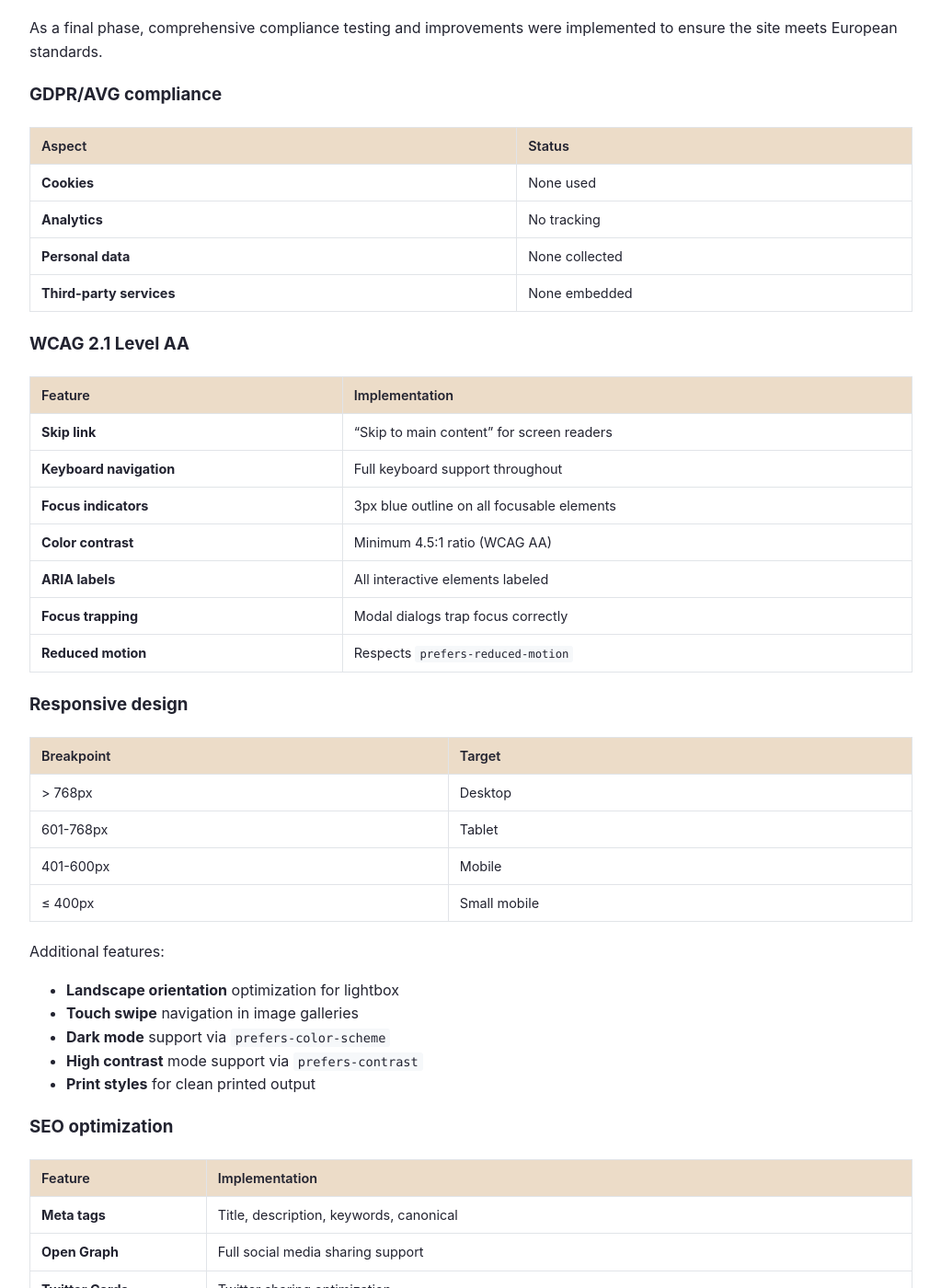
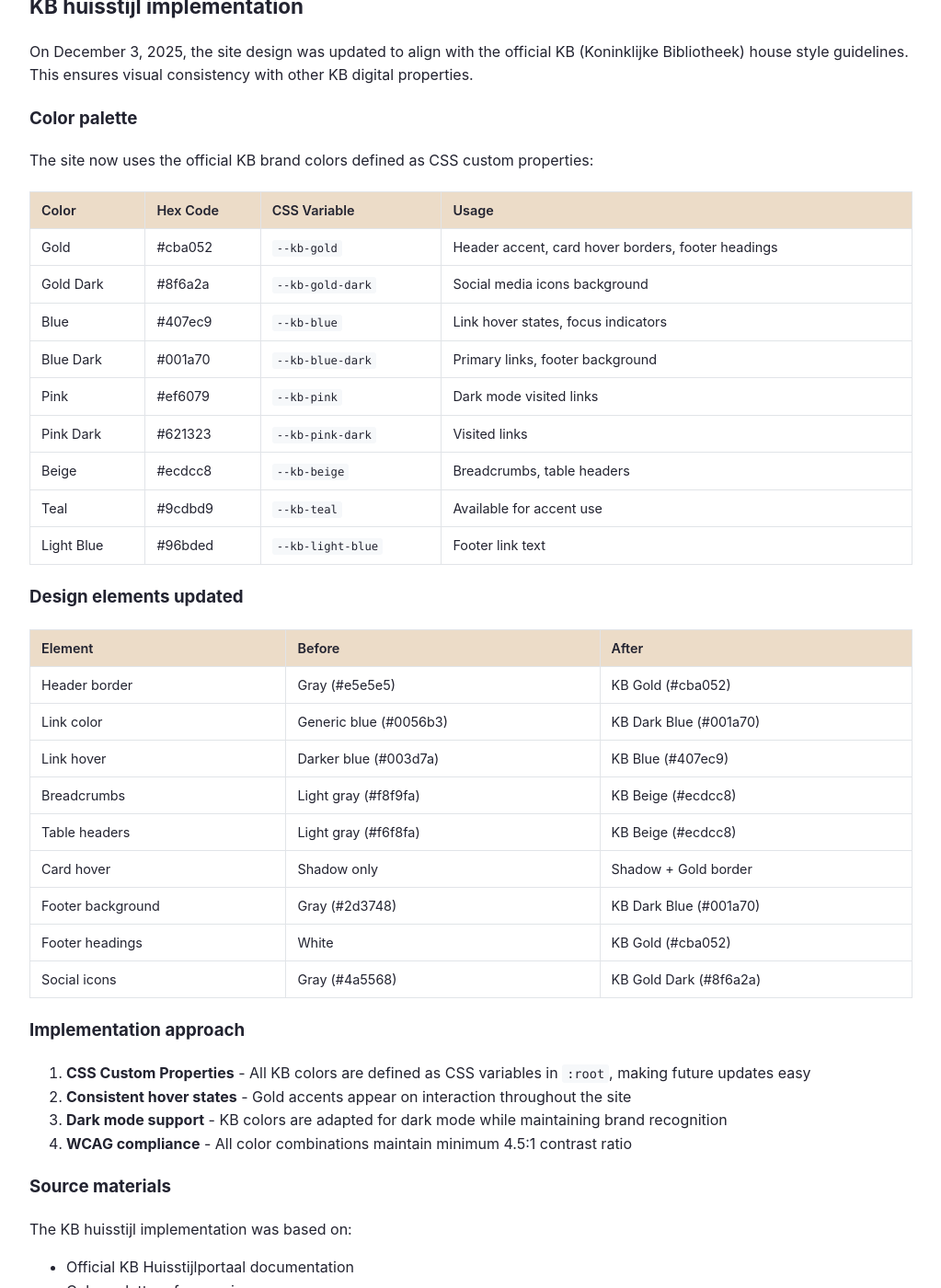
Before and after one commit to ookgezellig/SaveToWaybackMachine, a Jekyll site: the page built from how-this-site-was-built.md, in a window 1280 px wide and 1400 px high, scrolled down 5345 px. Shown: the whole window at 92% size, without its empty margins (128-1151 px from the left). Built offline with Jekyll 4.4.1, drawn with Linux system fonts in a browser that asks for light colours; some of the changed text lies outside the part shown.

Commit message:
Add KB huisstijl documentation to How this site was built page
- Add new section documenting KB color palette implementation
- Document CSS custom properties for all KB brand colors
- Add before/after comparison table for design elements
- Update session log with documentation changes

🤖 Generated with [Claude Code](https://claude.com/claude-code)

Co-Authored-By: Claude <noreply@anthropic.com>

```diff
--- a/how-this-site-was-built.md
+++ b/how-this-site-was-built.md
@@ -17,6 +17,7 @@ This GitHub Pages site was created in a single intensive session on December 2-3
 - [Development phases](#development-phases)
 - [Time investment](#time-investment)
 - [Major achievement: AI vision recognition](#major-achievement-ai-vision-recognition)
+- [KB huisstijl implementation](#kb-huisstijl-implementation)
 - [Compliance & accessibility](#compliance--accessibility)
 - [Full session log](#full-session-log)
 
@@ -200,6 +201,58 @@ This demonstrates AI can:
 
 ---
 
+## KB huisstijl implementation
+
+On December 3, 2025, the site design was updated to align with the official KB (Koninklijke Bibliotheek) house style guidelines. This ensures visual consistency with other KB digital properties.
+
+### Color palette
+
+The site now uses the official KB brand colors defined as CSS custom properties:
+
+| Color | Hex Code | CSS Variable | Usage |
+|-------|----------|--------------|-------|
+| Gold | #cba052 | `--kb-gold` | Header accent, card hover borders, footer headings |
+| Gold Dark | #8f6a2a | `--kb-gold-dark` | Social media icons background |
+| Blue | #407ec9 | `--kb-blue` | Link hover states, focus indicators |
+| Blue Dark | #001a70 | `--kb-blue-dark` | Primary links, footer background |
+| Pink | #ef6079 | `--kb-pink` | Dark mode visited links |
+| Pink Dark | #621323 | `--kb-pink-dark` | Visited links |
+| Beige | #ecdcc8 | `--kb-beige` | Breadcrumbs, table headers |
+| Teal | #9cdbd9 | `--kb-teal` | Available for accent use |
+| Light Blue | #96bded | `--kb-light-blue` | Footer link text |
+
+### Design elements updated
+
+| Element | Before | After |
+|---------|--------|-------|
+| Header border | Gray (#e5e5e5) | KB Gold (#cba052) |
+| Link color | Generic blue (#0056b3) | KB Dark Blue (#001a70) |
+| Link hover | Darker blue (#003d7a) | KB Blue (#407ec9) |
+| Breadcrumbs | Light gray (#f8f9fa) | KB Beige (#ecdcc8) |
+| Table headers | Light gray (#f6f8fa) | KB Beige (#ecdcc8) |
+| Card hover | Shadow only | Shadow + Gold border |
+| Footer background | Gray (#2d3748) | KB Dark Blue (#001a70) |
+| Footer headings | White | KB Gold (#cba052) |
+| Social icons | Gray (#4a5568) | KB Gold Dark (#8f6a2a) |
+
+### Implementation approach
+
+1. **CSS Custom Properties** - All KB colors are defined as CSS variables in `:root`, making future updates easy
+2. **Consistent hover states** - Gold accents appear on interaction throughout the site
+3. **Dark mode support** - KB colors are adapted for dark mode while maintaining brand recognition
+4. **WCAG compliance** - All color combinations maintain minimum 4.5:1 contrast ratio
+
+### Source materials
+
+The KB huisstijl implementation was based on:
+- Official KB Huisstijlportaal documentation
+- Color palette reference images
+- CSS variables from KB digital properties
+
+These materials are stored in `.kbhuisstijl-docs/` for reference.
+
+---
+
 ## Compliance & accessibility
 
 As a final phase, comprehensive compliance testing and improvements were implemented to ensure the site meets European standards.
```
Also changed, not shown: .claude/logs/2025-12-03-session-1.md.
